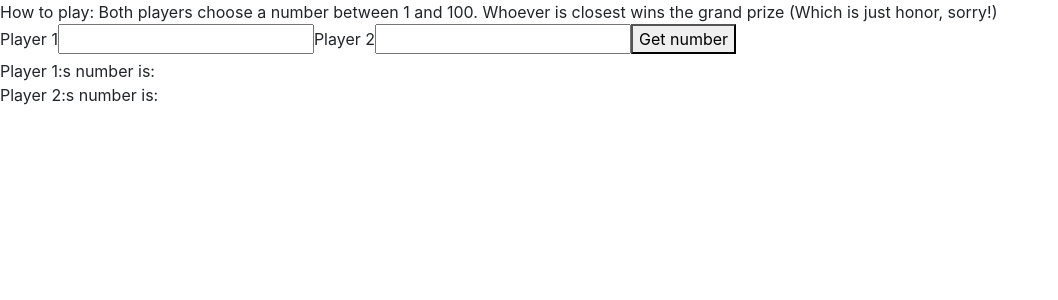
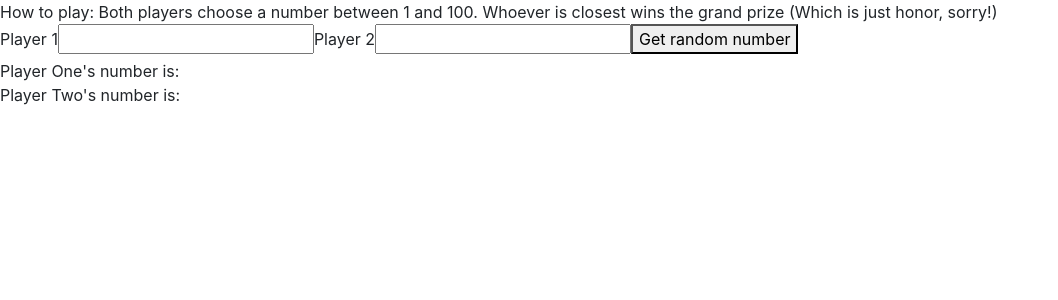
Before and after one commit to Wesssz/angular-zero-to-hundred, an Angular app: page / in a window 1280 px wide. Shown: the top 300 px of the page, without its empty margins (0-1058 px from the left). Built offline with nearby package versions, Linux system fonts and the light colour scheme.

Commit message:
Added form validation

```diff
--- a/src/app/app.component.html
+++ b/src/app/app.component.html
@@ -4,13 +4,13 @@
 </div>
 
 <label for="Player 1">Player 1</label>
-<input type="text" id="Player 1" [(ngModel)]="player1num" />
+<input type="number" id="Player 1" [(ngModel)]="player1num" />
 <label for="Player 2">Player 2</label>
-<input type="text" id="Player 2" [(ngModel)]="player2num" />
+<input type="number" id="Player 2" [(ngModel)]="player2num" />
 <button (click)="submitHandler()" type="submit">
-  Get number
+  Get random number
 </button>
-<div>Player 1:s number is: {{ player1num }}</div>
-<div>Player 2:s number is: {{ player2num }}</div>
+<div>Player One's number is: {{ player1num }}</div>
+<div>Player Two's number is: {{ player2num }}</div>
 <div *ngIf="winner">Number is: {{ randomNumber }} and {{ winner }} won!</div>
 <button (click)="resetHandler()" *ngIf="winner">Play again</button>
--- a/src/app/app.component.ts
+++ b/src/app/app.component.ts
@@ -21,6 +21,9 @@ export class AppComponent {
   }
 
   isValid(a, b) {
+    if (!Number.isInteger(a) || !Number.isInteger(b)) {
+      return false;
+    }
     if (a === b || a < 1 || a > 100 || b < 1 || b > 100) {
       return false;
     }
@@ -30,7 +33,9 @@ export class AppComponent {
   submitHandler() {
     const valCheck = this.isValid(this.player1num, this.player2num);
     if (!valCheck) {
-      return alert('Numbers cannot be equal, less than 1 or higher than 100!');
+      return alert(
+        'You must use numbers, which cannot be equal, less than 1 or higher than 100!'
+      );
     }
     this.getRandomIntInclusive();
     if (
```
